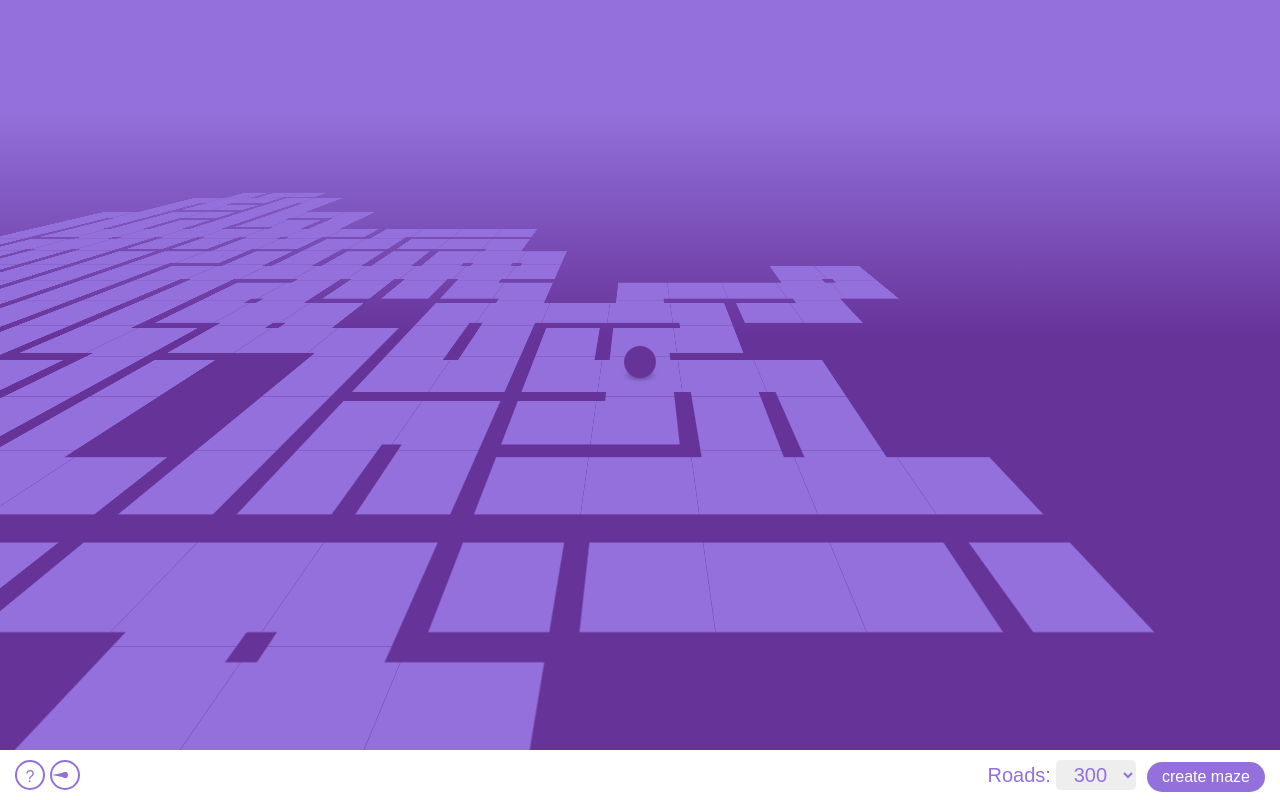
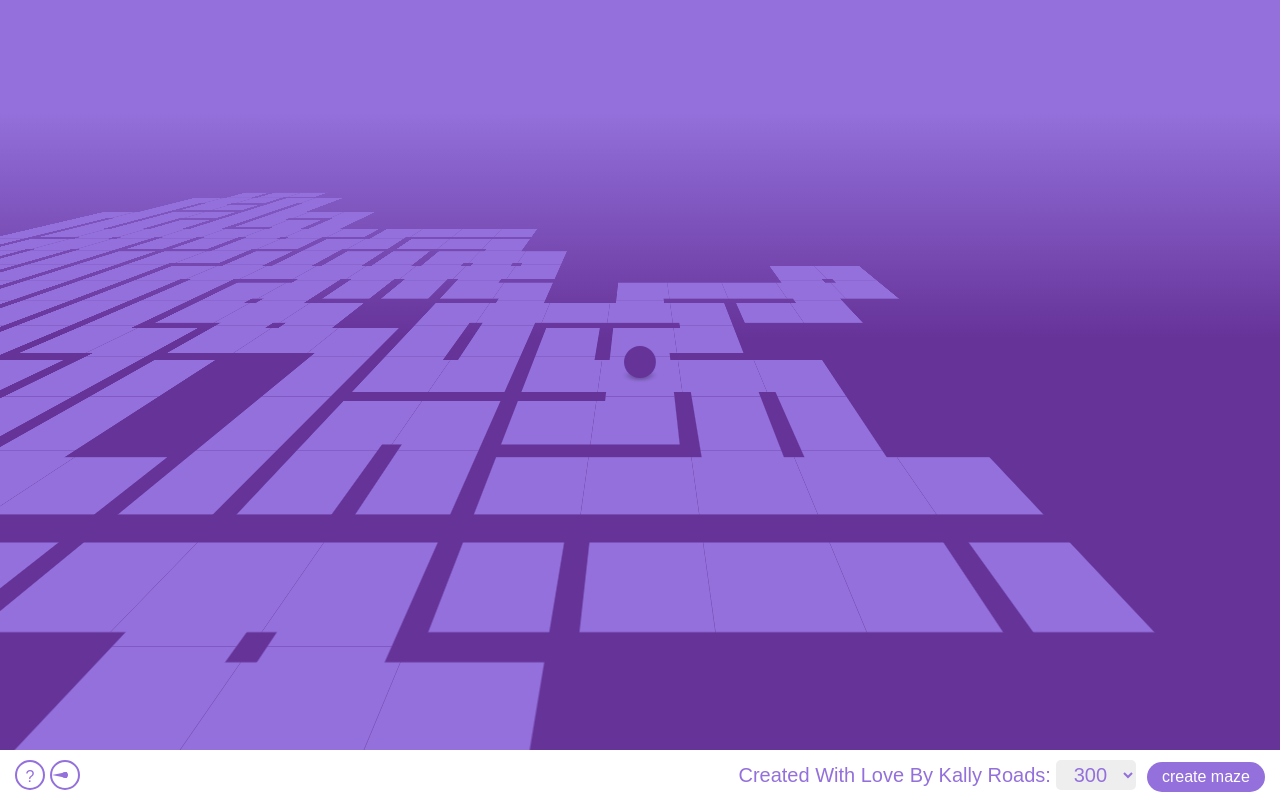
Before and after one commit to kallyas/Vue-Js-Maze, a website: page index.html in a window 1280 px wide. Drawn offline with nearby package versions, Linux system fonts and the light colour scheme.

Commit message:
Updated Index.html

```diff
--- a/index.html
+++ b/index.html
@@ -95,7 +95,7 @@
 						v-show="maze.finish && !finished"
 						v-bind:style="{ transform: 'rotate(' + direction + 'deg)' }"
 					></span>
-
+                    <span class="made__by">Created With Love By Kally</span>
 					<span class="settings__label">Roads:</span>
 					<select class="settings__maxtiles"
 						v-model="options.maxTiles"
```
